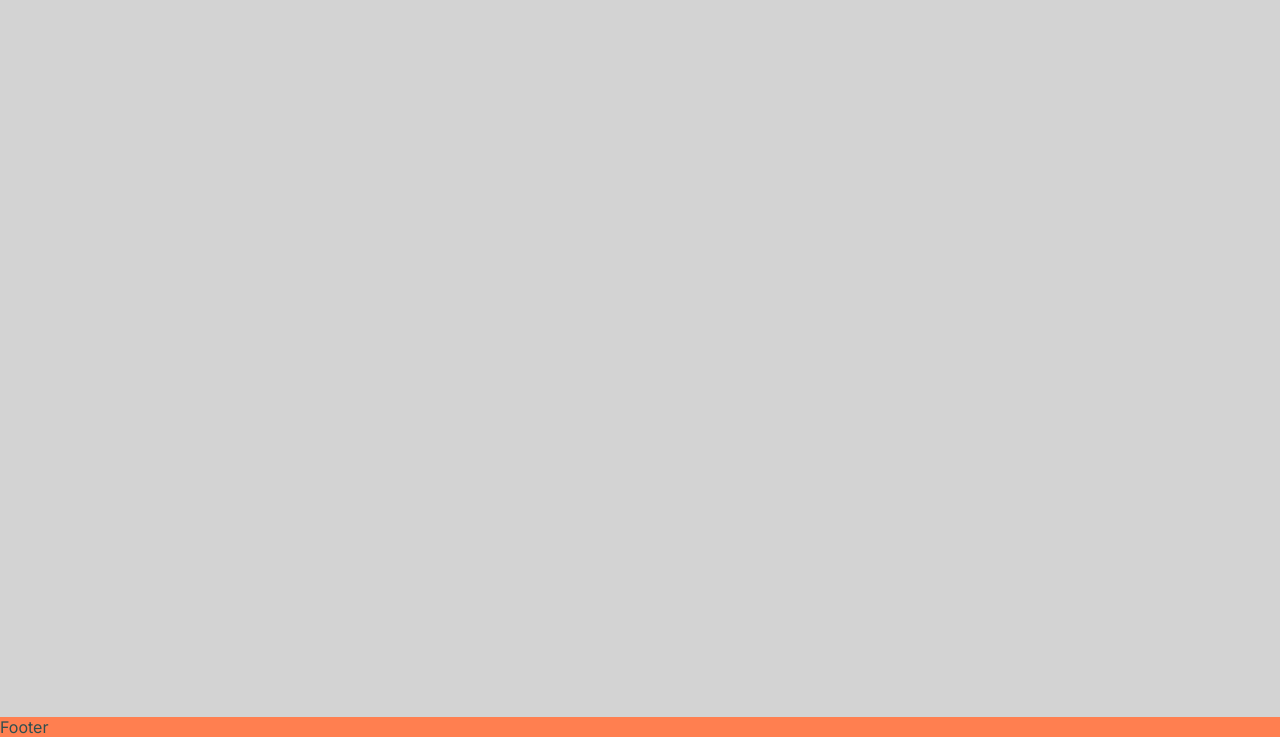
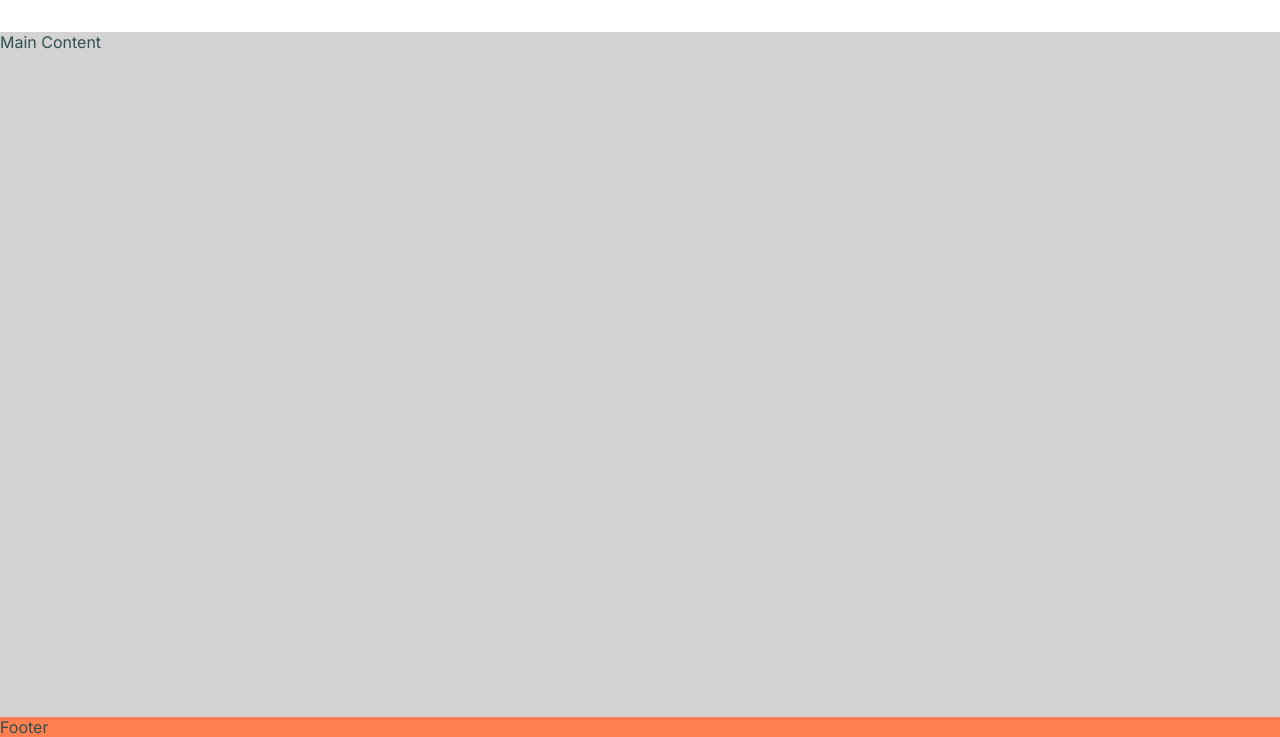
Before and after one commit to Lobarab/html-project, a plain HTML site: page index.html in a window 1280 px wide. Shown: the part 63-800 px from the top of the page. Drawn offline with nearby package versions, Linux system fonts and the light colour scheme.

Commit message:
Add margin-top property to main element so the Main content is showing

```diff
--- a/assets/css/style.css
+++ b/assets/css/style.css
@@ -94,6 +94,7 @@ nav{
 main{
     background-color: lightgray;
     flex: 1 0 auto;
+    margin-top: 95px;
 }
 
 /*Footer*/
```
